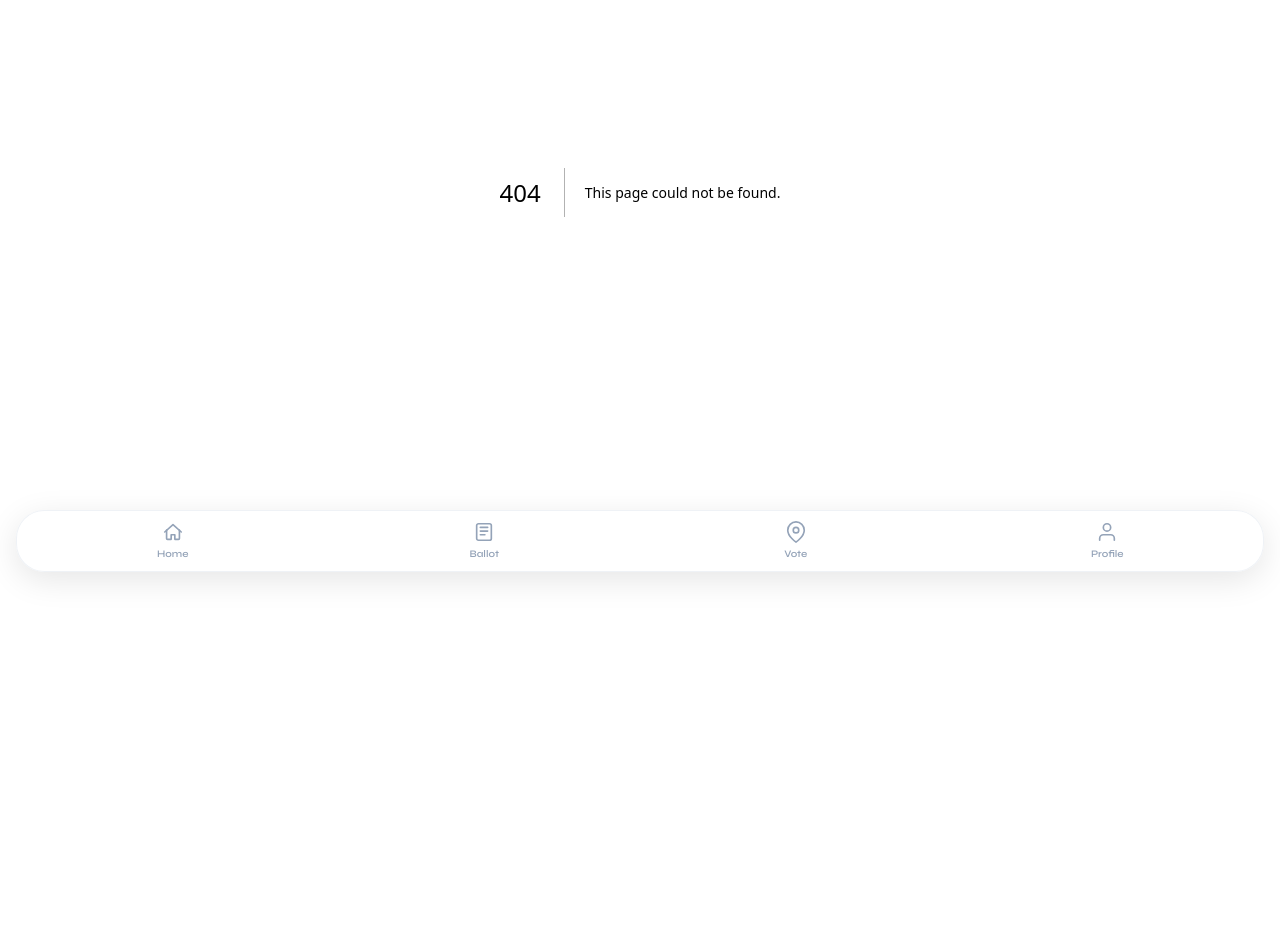
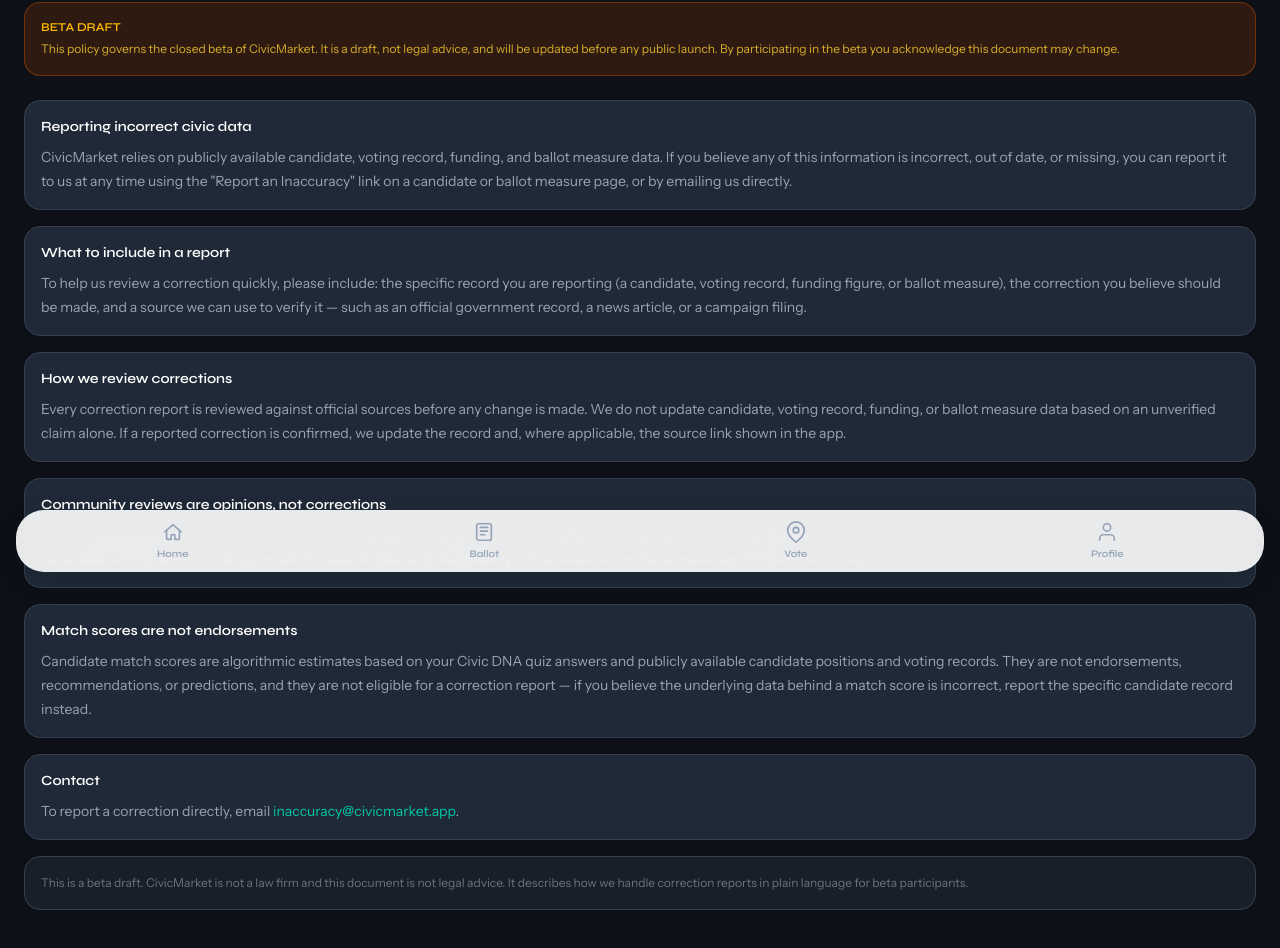
Before and after one commit to joebuttonz4/Udacity, a Next.js app: page /corrections in a window 1280 px wide. Before the commit this address had no page. Shown: the part 208-1156 px from the top of the page. Before the commit the page ends 800 px from the top, so only its background shows below. Built offline with nearby package versions, Linux system fonts and the light colour scheme.

Commit message:
Add corrections page and measure report link

```diff
--- /dev/null
+++ b/src/app/corrections/page.tsx
@@ -0,0 +1,127 @@
+import Link from 'next/link'
+
+export default function CorrectionsPage() {
+  return (
+    <div className="min-h-screen bg-[#0D1117] px-6 pt-12 pb-28">
+      <Link
+        href="/data-sources"
+        className="flex items-center gap-1 text-[#9CA3AF] text-sm mb-6 hover:text-[#00C9A7] transition-colors [font-family:var(--font-instrument-sans)]"
+      >
+        ← Back
+      </Link>
+
+      <header className="mb-6">
+        <p className="text-[#00C9A7] text-sm font-medium mb-2 [font-family:var(--font-syne)]">
+          Legal
+        </p>
+        <h1 className="text-3xl font-bold text-white leading-tight [font-family:var(--font-syne)]">
+          Corrections Policy
+        </h1>
+        <p className="text-[#6B7280] text-sm mt-2 [font-family:var(--font-instrument-sans)]">
+          Last updated: July 9, 2026
+        </p>
+      </header>
+
+      {/* Beta draft notice */}
+      <div className="bg-amber-900/30 border border-amber-700/50 rounded-2xl p-4 mb-6">
+        <p className="text-amber-400 text-xs font-semibold mb-1 [font-family:var(--font-syne)]">
+          BETA DRAFT
+        </p>
+        <p className="text-amber-300/80 text-xs leading-5 [font-family:var(--font-instrument-sans)]">
+          This policy governs the closed beta of CivicMarket. It is a draft, not legal advice, and
+          will be updated before any public launch. By participating in the beta you acknowledge
+          this document may change.
+        </p>
+      </div>
+
+      <div className="flex flex-col gap-4">
+
+        <section className="bg-[#1F2937] rounded-2xl p-4 border border-[#374151]">
+          <h2 className="text-white text-sm font-semibold mb-2 [font-family:var(--font-syne)]">
+            Reporting incorrect civic data
+          </h2>
+          <p className="text-[#9CA3AF] text-sm leading-6 [font-family:var(--font-instrument-sans)]">
+            CivicMarket relies on publicly available candidate, voting record, funding, and ballot
+            measure data. If you believe any of this information is incorrect, out of date, or
+            missing, you can report it to us at any time using the &quot;Report an Inaccuracy&quot;
+            link on a candidate or ballot measure page, or by emailing us directly.
+          </p>
+        </section>
+
+        <section className="bg-[#1F2937] rounded-2xl p-4 border border-[#374151]">
+          <h2 className="text-white text-sm font-semibold mb-2 [font-family:var(--font-syne)]">
+            What to include in a report
+          </h2>
+          <p className="text-[#9CA3AF] text-sm leading-6 [font-family:var(--font-instrument-sans)]">
+            To help us review a correction quickly, please include: the specific record you are
+            reporting (a candidate, voting record, funding figure, or ballot measure), the
+            correction you believe should be made, and a source we can use to verify it — such as
+            an official government record, a news article, or a campaign filing.
+          </p>
+        </section>
+
+        <section className="bg-[#1F2937] rounded-2xl p-4 border border-[#374151]">
+          <h2 className="text-white text-sm font-semibold mb-2 [font-family:var(--font-syne)]">
+            How we review corrections
+          </h2>
+          <p className="text-[#9CA3AF] text-sm leading-6 [font-family:var(--font-instrument-sans)]">
+            Every correction report is reviewed against official sources before any change is
+            made. We do not update candidate, voting record, funding, or ballot measure data based
+            on an unverified claim alone. If a reported correction is confirmed, we update the
+            record and, where applicable, the source link shown in the app.
+          </p>
+        </section>
+
+        <section className="bg-[#1F2937] rounded-2xl p-4 border border-[#374151]">
+          <h2 className="text-white text-sm font-semibold mb-2 [font-family:var(--font-syne)]">
+            Community reviews are opinions, not corrections
+          </h2>
+          <p className="text-[#9CA3AF] text-sm leading-6 [font-family:var(--font-instrument-sans)]">
+            Where CivicMarket shows community reviews or ratings from other users, those reflect
+            personal opinions, not verified facts. Community reviews are not fact-checked in the
+            same way as candidate, voting record, funding, or ballot measure data, and disagreeing
+            with a review is not the same as reporting an inaccuracy.
+          </p>
+        </section>
+
+        <section className="bg-[#1F2937] rounded-2xl p-4 border border-[#374151]">
+          <h2 className="text-white text-sm font-semibold mb-2 [font-family:var(--font-syne)]">
+            Match scores are not endorsements
+          </h2>
+          <p className="text-[#9CA3AF] text-sm leading-6 [font-family:var(--font-instrument-sans)]">
+            Candidate match scores are algorithmic estimates based on your Civic DNA quiz answers
+            and publicly available candidate positions and voting records. They are not
+            endorsements, recommendations, or predictions, and they are not eligible for a
+            correction report — if you believe the underlying data behind a match score is
+            incorrect, report the specific candidate record instead.
+          </p>
+        </section>
+
+        <section className="bg-[#1F2937] rounded-2xl p-4 border border-[#374151]">
+          <h2 className="text-white text-sm font-semibold mb-2 [font-family:var(--font-syne)]">
+            Contact
+          </h2>
+          <p className="text-[#9CA3AF] text-sm leading-6 [font-family:var(--font-instrument-sans)]">
+            To report a correction directly, email{' '}
+            <a
+              href="mailto:inaccuracy@civicmarket.app"
+              className="text-[#00C9A7] hover:text-[#00A688] transition-colors"
+            >
+              inaccuracy@civicmarket.app
+            </a>
+            .
+          </p>
+        </section>
+
+        <div className="bg-[#374151]/30 border border-[#374151] rounded-2xl p-4">
+          <p className="text-[#6B7280] text-xs leading-5 [font-family:var(--font-instrument-sans)]">
+            This is a beta draft. CivicMarket is not a law firm and this document is not legal
+            advice. It describes how we handle correction reports in plain language for beta
+            participants.
+          </p>
+        </div>
+
+      </div>
+    </div>
+  )
+}
--- a/src/app/measures/[id]/page.tsx
+++ b/src/app/measures/[id]/page.tsx
@@ -256,6 +256,18 @@
                 AI-drafted dimension scores are reviewed before publication.
               </p>
             </div>
+
+            {/* Report an Inaccuracy */}
+            <a
+              href={`mailto:inaccuracy@civicmarket.app?subject=${encodeURIComponent(
+                `Possible inaccuracy: ${measure.title}`
+              )}&body=${encodeURIComponent(
+                `I'm reporting a possible inaccuracy for the ballot measure "${measure.title}".\n\nDetails:\n`
+              )}`}
+              className="block w-full text-center bg-white border border-[#E5E7EB] text-[#6B7280] font-semibold py-3.5 rounded-[20px] text-sm active:scale-[0.98] transition-transform shadow-sm [font-family:var(--font-syne)]"
+            >
+              Report an Inaccuracy
+            </a>
           </>
         )}
       </div>
```
